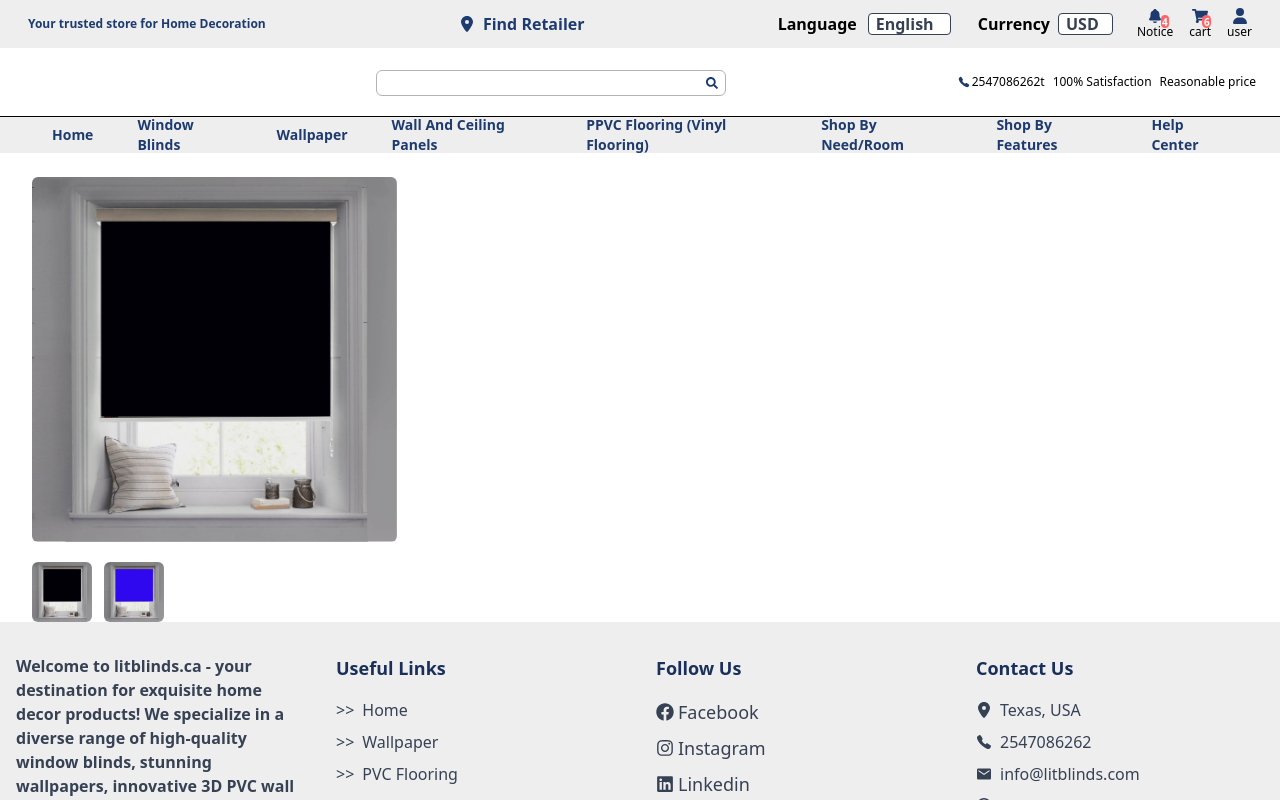
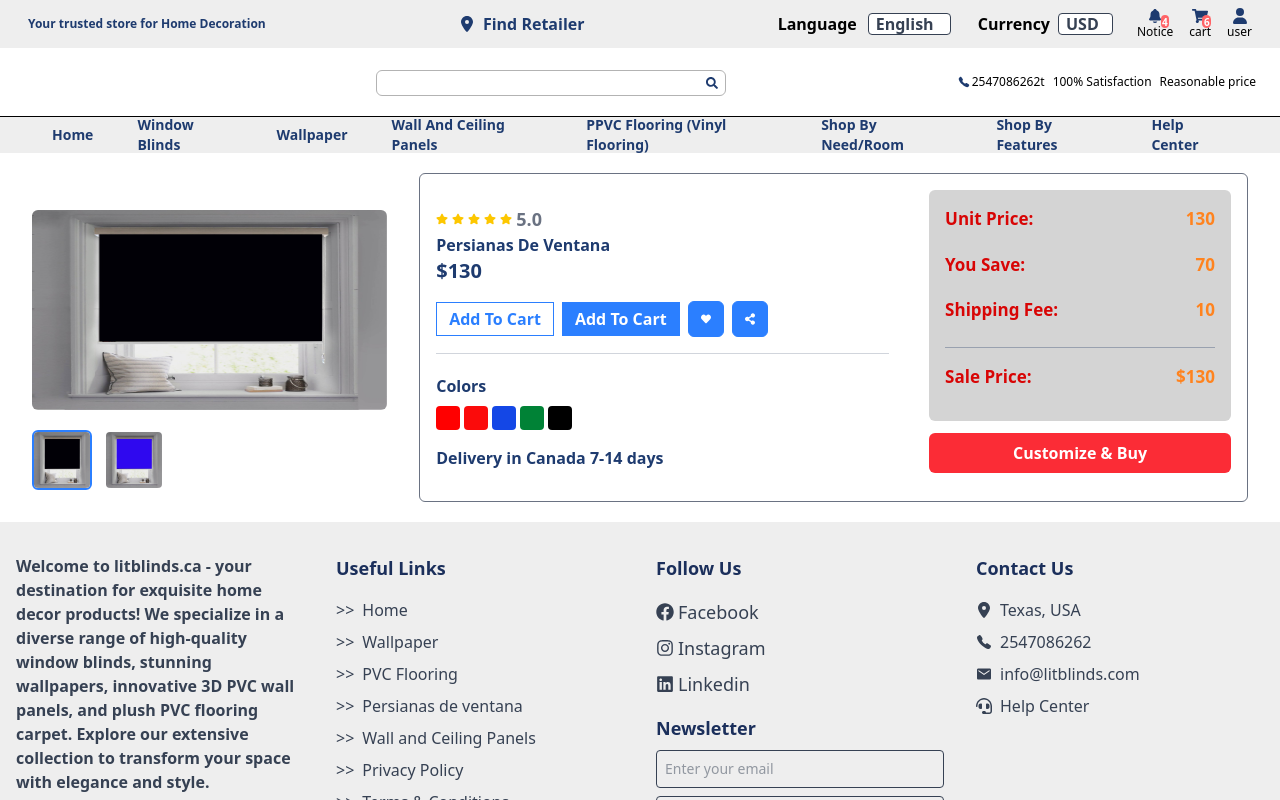
Before and after one commit to RobiulIslam08/litblinds, a React (Vite) app: page /window-blinds-singlepage in a window 1280 px wide. Shown: the top 800 px of the page. Built offline with nearby package versions, Linux system fonts and the light colour scheme; grey boxes are pictures that could not be loaded.

Commit message:
price section done for window single page

```diff
--- a/src/index.css
+++ b/src/index.css
@@ -7,6 +7,12 @@
 }
 .text-light-gray{
   @apply text-[#eeeeee]
+}
+.text-red{
+  @apply text-[#d80505]
+}
+.text-orange{
+  @apply text-[#ff831e]
 }
 .bg-primary {
   @apply bg-[#1e3b6f];
--- a/src/pages/WindowBlindsSinglePage.jsx
+++ b/src/pages/WindowBlindsSinglePage.jsx
@@ -1,19 +1,104 @@
-import React from 'react';
-import img1 from '../assets/images/windowBlindsSinglePage/82_0.jpg'
-import img2 from '../assets/images/windowBlindsSinglePage/82_1.jpg'
+import React, { useState } from 'react';
+import img1 from '../assets/images/windowBlindsSinglePage/82_0.jpg';
+import img2 from '../assets/images/windowBlindsSinglePage/82_1.jpg';
+import { FaHeart, FaShareAlt, FaStar } from 'react-icons/fa';
+import { CiHeart } from 'react-icons/ci';
+
 const WindowBlindsSinglePage = () => {
+	const [selectedImg, setSelectedImg] = useState(img1);
+
 	return (
-		<div>
-			{/* left side */}
-			<div className='w-[30%] mt-6'>
-				<img src={img1} alt="" className='rounded-md'/>
-				<div className='flex items-center w-[60px] h-[60px] gap-3 mt-5'>
-					<img src={img1} alt="" srcset="" className='w-full rounded-md' />
-					<img src={img2}  alt="" srcset="" className='w-full rounded-md' />
+		<div className='flex flex-col lg:flex-row items-center justify-center gap-8 my-3 lg:my-5'>
+			{/* Left Side */}
+			<div className='w-full lg:w-[30%] mt-6'>
+				<img src={selectedImg} alt="Main" className='rounded-md w-full h-[200px]' />
+
+				<div className='flex gap-3 mt-5'>
+					<img
+						src={img1}
+						alt="thumb1"
+						onClick={() => setSelectedImg(img1)}
+						className={`w-[60px] h-[60px] object-cover rounded-md cursor-pointer border-2 ${selectedImg === img1 ? 'border-blue-500' : 'border-transparent'}`}
+					/>
+					<img
+						src={img2}
+						alt="thumb2"
+						onClick={() => setSelectedImg(img2)}
+						className={`w-[60px] h-[60px] object-cover rounded-md cursor-pointer border-2 ${selectedImg === img2 ? 'border-blue-500' : 'border-transparent'}`}
+					/>
 				</div>
 			</div>
-			{/* right side */}
-			<div className='w-[70%]'>
+
+			{/* Right Side */}
+			<div className='w-full lg:w-[70%] '>
+				{/* price section*/}
+				<div className='border border-gray-500 rounded-md flex flex-col lg:flex-row items-center gap-10 p-4'>
+					{/* add to cart, color for this  */}
+					<div className='w-full lg:w-[60%]'>
+						{/* star */}
+						<div className='flex items-center gap-1 text-xs'>
+							<FaStar className='text-yellow-400'></FaStar>
+							<FaStar className='text-yellow-400'></FaStar>
+							<FaStar className='text-yellow-400'></FaStar>
+							<FaStar className='text-yellow-400'></FaStar>
+							<FaStar className='text-yellow-400'></FaStar>
+							<p className='text-lg font-semibold text-gray-500'>5.0</p>
+						</div>
+						<h1 className='text-primary font-bold '>Persianas De Ventana</h1>
+						<p className='text-xl font-bold text-primary mb-4'>$130</p>
+
+						{/* cart, buy, heard, share button*/}
+						<div className='flex flex-wrap items-center gap-2'>
+							<button className='border border-blue-500 px-3 py-1 text-blue-500 font-semibold hover:bg-blue-500 hover:text-white transition ease-in-outrounded-md'>Add To Cart</button>
+							<button className='border border-blue-500 px-3 py-1 hover:text-blue-500 hover:bg-white font-semibold bg-blue-500 text-white transition ease-in-outrounded-md'>Add To Cart</button>
+							<FaHeart className="border border-blue-500 px-3 py-1 hover:text-blue-500 hover:bg-white font-semibold bg-blue-500 transition ease-in-out h-9 w-9  cursor-pointer text-white rounded-md" />
+
+							<FaShareAlt className="border border-blue-500 px-3 py-1 hover:text-blue-500 hover:bg-white font-semibold bg-blue-500 transition ease-in-out h-9 w-9 rounded-md cursor-pointer text-white " />
+						</div>
+						<hr className='text-gray-300 mt-4 mb-5' />
+
+						{/* color */}
+						<div className='mb-4'>
+							<h1 className='text-primary font-semibold mb-2'>Colors</h1>
+							<div className='flex items-center gap-1'>
+								<div className='h-6 w-6 rounded bg-[#ff0000]'></div>
+								<div className='h-6 w-6 rounded bg-[#fb0b0b]'></div>
+								<div className='h-6 w-6 rounded bg-blue-700'></div>
+								<div className='h-6 w-6 rounded bg-green-700'></div>
+								<div className='h-6 w-6 rounded bg-black'></div>
+							</div>
+						</div>
+						<p className='text-primary font-semibold'>Delivery in Canada 7-14 days</p>
+					</div>
+					{/* price for this */}
+					<div className='w-full lg:w-[40%]'>
+						<div className='bg-[#d4d4d4] p-4 rounded-md'>
+							{/* unit price */}
+							<div className='flex justify-between items-center'>
+								<p className='text-red font-bold text-[17px]'>Unit Price:</p>
+								<p className='text-orange font-bold text-[17px]'>130</p>
+							</div>
+							{/* you save */}
+							<div className='flex justify-between items-center my-5'>
+								<p className='text-red font-bold text-[17px]'>You Save:</p>
+								<p className='text-orange font-bold text-[17px]'>70</p>
+							</div>
+							{/* Shipping Fee */}
+							<div className='flex justify-between items-center mb-6'>
+								<p className='text-red font-bold text-[17px]'>Shipping Fee:</p>
+								<p className='text-orange font-bold text-[17px]'>10</p>
+							</div>
+							<hr className='text-gray-400 mb-4' />
+							{/* Sale Price */}
+							<div className='flex justify-between items-center mb-4'>
+								<p className='text-red font-bold text-[17px]'>Sale Price:</p>
+								<p className='text-orange font-bold text-[17px]'>$130</p>
+							</div>
+						</div>
+						<button className='bg-red-500 hover:bg-red-600 w-full rounded-md my-3 text-white font-bold py-2'>Customize & Buy</button>
+					</div>
+
+				</div>
 
 			</div>
 		</div>
```
